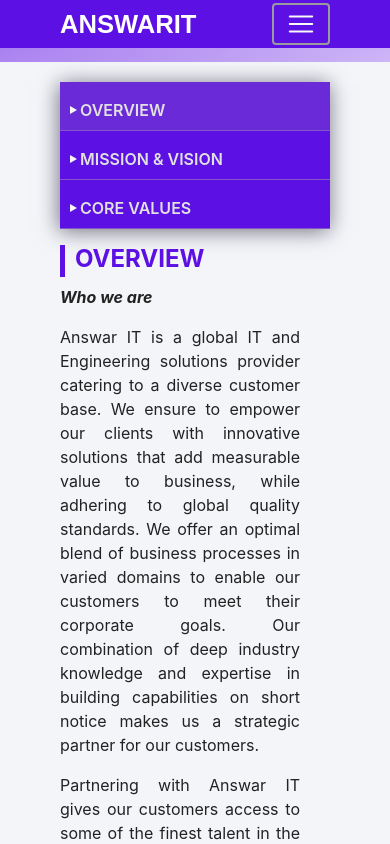
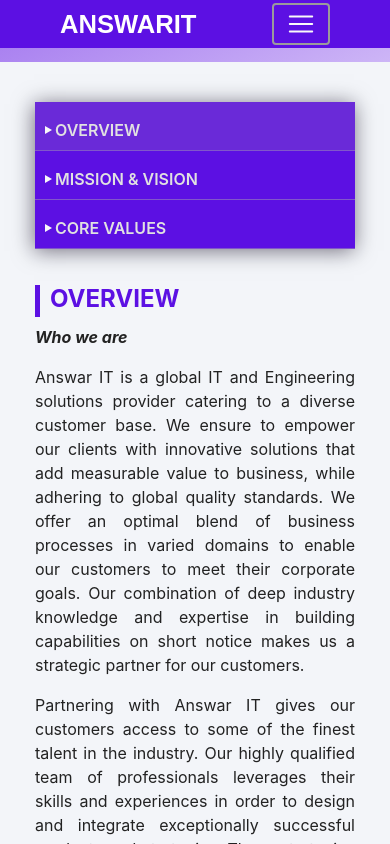
Before and after one commit to CrazyPythonLover1/AnswarIT-React.js-FrontEnd, a React (Create React App) app: page /overview in a window 390 px wide. Shown: the top 844 px of the page. Built offline with nearby package versions, Linux system fonts and the light colour scheme.

Commit message:
responsive design

```diff
--- a/src/App.scss
+++ b/src/App.scss
@@ -6,6 +6,13 @@
 .app{
     color: $color-text;
     background-color: #f3f5f9;
+}
+
+.about{
+    .row{
+        padding-top: 40px!important;
+        margin: 0;
+    }
 }
 
 
@@ -38,4 +45,49 @@
         }
 
     }
+
+
   }
+
+  @media only screen and (max-width: 600px) {
+      #about, #services{
+          padding: 40px 20px !important;
+      }
+
+      #header {
+        .header-text{
+            padding: 20px 20px !important;
+        }
+    }
+
+    .about{
+        .row{
+            padding: 40px 20px !important;
+            margin: 0;
+        }
+
+        .title{
+            margin-top: 20px !important;
+        }
+    }
+
+    .services{
+        padding: 40px 20px !important;
+    }
+
+    .service-details, .about, .terms-of-use{
+        .title{
+            margin-top: 20px;
+        }
+
+    }
+
+    .contact{
+        padding: 40px 10px !important;
+
+        .row{
+            flex-direction: column;
+        }
+    }
+
+  }
--- a/src/components/About/CoreValue/CoreValue.js
+++ b/src/components/About/CoreValue/CoreValue.js
@@ -16,7 +16,7 @@
                     <div className="col-lg-3 col-md-12 col-sm-12">
                         <Sidebar />
                     </div>
-                    <div className="col-lg-9 col-md-12 col-sm-12 pt-sm-4">
+                    <div className="col-lg-9 col-md-12 col-sm-12 pt-sm-4 ">
                         <h4 className="title" > <strong> CORE VALUES </strong>  </h4>
                         <p> <strong> <i> What we believe in </i> </strong></p>
                         <p> {summary} </p>
--- a/src/components/ContactUs/ContactUs.scss
+++ b/src/components/ContactUs/ContactUs.scss
@@ -38,7 +38,7 @@
     }
 
     .location-title{
-        margin: 20px 0 8px 0;
+        margin:  0;
     }
 
 }
--- a/src/components/Home/About/About.scss
+++ b/src/components/Home/About/About.scss
@@ -1,6 +1,6 @@
 @import "../../style/variables";
 #about{
-    padding: 0 80px !important;
+    padding: 0 80px;
     margin-bottom: 60px;
     max-width: $max-width;
 }
--- a/src/components/Home/Services/Services.scss
+++ b/src/components/Home/Services/Services.scss
@@ -2,7 +2,7 @@
 
 
 #services{
-    padding: 60px 80px !important;
+    padding: 60px 80px;
     max-width: $max-width;
     .main-title{
         color: $color-brand;
--- a/src/components/Services/Services/Services.js
+++ b/src/components/Services/Services/Services.js
@@ -56,7 +56,7 @@
 const Services = () => {
   return (
     <Router>
-      <div className="services" style={{ maxWidth:"1300px", padding:" 20px 60px", margin:"0 auto"}}>
+      <div className="services" style={{ maxWidth:"1300px", padding:" 40px 60px", margin:"0 auto"}}>
         <div className="row w-100 m-0">
           <div className="col-lg-4 col-md-5">
             <div className="sidebar">
--- a/src/components/TermsOfUse/TermsOfUse.js
+++ b/src/components/TermsOfUse/TermsOfUse.js
@@ -4,7 +4,7 @@
 const TermsOfUse = () => {
     return (
         <div className="terms-of-use">
-            <div className=" py-1 pt-2">
+            <div className=" py-1 pt-3">
             <h4 className="title" > <strong>TERMS OF USE </strong>  </h4>
             </div>
 
```
